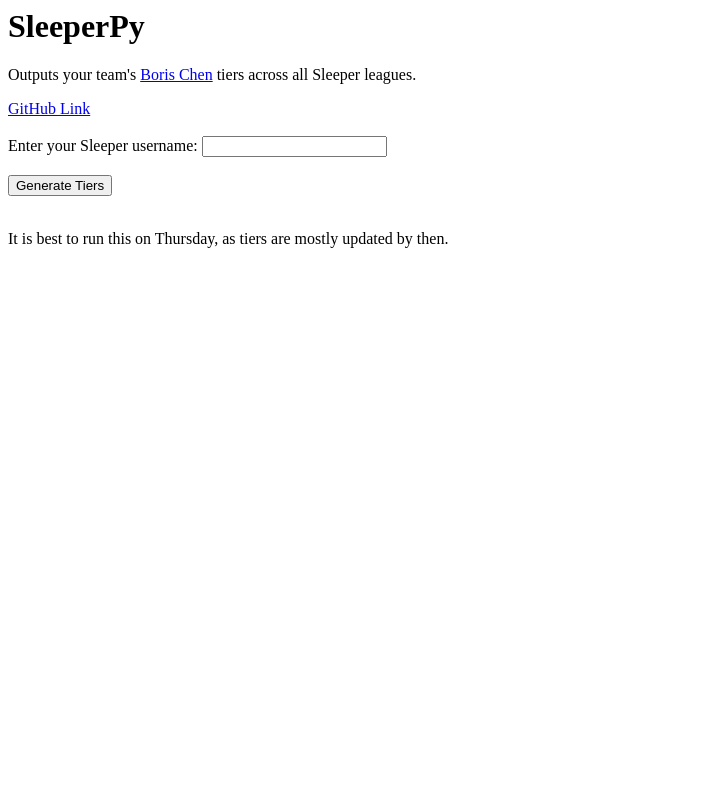
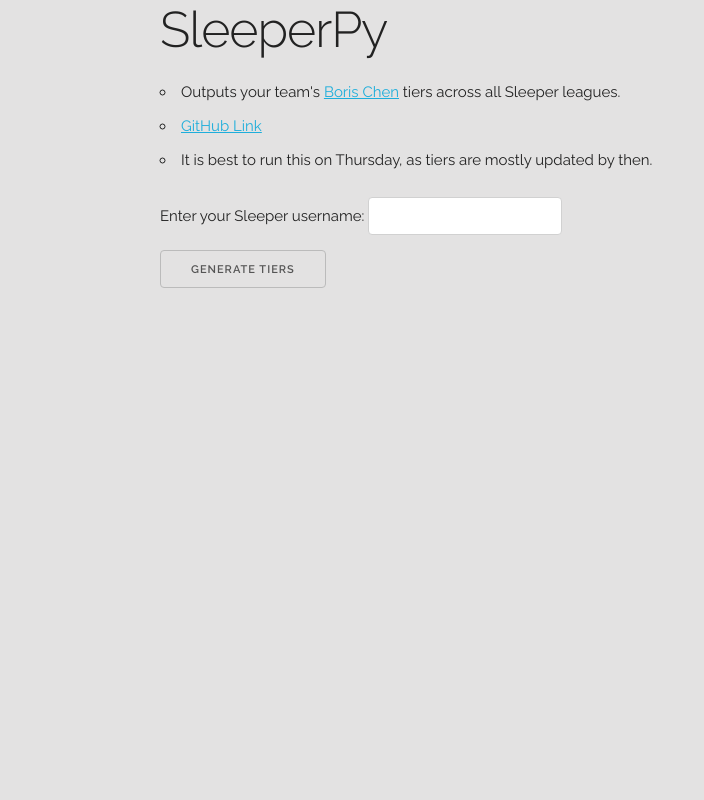
Before and after one commit to wbollock/sleeperPy, a PHP site: page / in a window 1280 px wide. Shown: the whole page, without its empty margins (0-704 px from the left). Run offline with PHP 8.4, Linux system fonts and the light colour scheme.

Commit message:
better index.php styling

```diff
--- /dev/null
+++ b/css/skeleton.css
@@ -0,0 +1,418 @@
+/*
+* Skeleton V2.0.4
+* Copyright 2014, Dave Gamache
+* www.getskeleton.com
+* Free to use under the MIT license.
+* http://www.opensource.org/licenses/mit-license.php
+* 12/29/2014
+*/
+
+
+/* Table of contents
+––––––––––––––––––––––––––––––––––––––––––––––––––
+- Grid
+- Base Styles
+- Typography
+- Links
+- Buttons
+- Forms
+- Lists
+- Code
+- Tables
+- Spacing
+- Utilities
+- Clearing
+- Media Queries
+*/
+
+
+/* Grid
+–––––––––––––––––––––––––––––––––––––––––––––––––– */
+.container {
+  position: relative;
+  width: 100%;
+  max-width: 960px;
+  margin: 0 auto;
+  padding: 0 20px;
+  box-sizing: border-box; }
+.column,
+.columns {
+  width: 100%;
+  float: left;
+  box-sizing: border-box; }
+
+/* For devices larger than 400px */
+@media (min-width: 400px) {
+  .container {
+    width: 85%;
+    padding: 0; }
+}
+
+/* For devices larger than 550px */
+@media (min-width: 550px) {
+  .container {
+    width: 80%; }
+  .column,
+  .columns {
+    margin-left: 4%; }
+  .column:first-child,
+  .columns:first-child {
+    margin-left: 0; }
+
+  .one.column,
+  .one.columns                    { width: 4.66666666667%; }
+  .two.columns                    { width: 13.3333333333%; }
+  .three.columns                  { width: 22%;            }
+  .four.columns                   { width: 30.6666666667%; }
+  .five.columns                   { width: 39.3333333333%; }
+  .six.columns                    { width: 48%;            }
+  .seven.columns                  { width: 56.6666666667%; }
+  .eight.columns                  { width: 65.3333333333%; }
+  .nine.columns                   { width: 74.0%;          }
+  .ten.columns                    { width: 82.6666666667%; }
+  .eleven.columns                 { width: 91.3333333333%; }
+  .twelve.columns                 { width: 100%; margin-left: 0; }
+
+  .one-third.column               { width: 30.6666666667%; }
+  .two-thirds.column              { width: 65.3333333333%; }
+
+  .one-half.column                { width: 48%; }
+
+  /* Offsets */
+  .offset-by-one.column,
+  .offset-by-one.columns          { margin-left: 8.66666666667%; }
+  .offset-by-two.column,
+  .offset-by-two.columns          { margin-left: 17.3333333333%; }
+  .offset-by-three.column,
+  .offset-by-three.columns        { margin-left: 26%;            }
+  .offset-by-four.column,
+  .offset-by-four.columns         { margin-left: 34.6666666667%; }
+  .offset-by-five.column,
+  .offset-by-five.columns         { margin-left: 43.3333333333%; }
+  .offset-by-six.column,
+  .offset-by-six.columns          { margin-left: 52%;            }
+  .offset-by-seven.column,
+  .offset-by-seven.columns        { margin-left: 60.6666666667%; }
+  .offset-by-eight.column,
+  .offset-by-eight.columns        { margin-left: 69.3333333333%; }
+  .offset-by-nine.column,
+  .offset-by-nine.columns         { margin-left: 78.0%;          }
+  .offset-by-ten.column,
+  .offset-by-ten.columns          { margin-left: 86.6666666667%; }
+  .offset-by-eleven.column,
+  .offset-by-eleven.columns       { margin-left: 95.3333333333%; }
+
+  .offset-by-one-third.column,
+  .offset-by-one-third.columns    { margin-left: 34.6666666667%; }
+  .offset-by-two-thirds.column,
+  .offset-by-two-thirds.columns   { margin-left: 69.3333333333%; }
+
+  .offset-by-one-half.column,
+  .offset-by-one-half.columns     { margin-left: 52%; }
+
+}
+
+
+/* Base Styles
+–––––––––––––––––––––––––––––––––––––––––––––––––– */
+/* NOTE
+html is set to 62.5% so that all the REM measurements throughout Skeleton
+are based on 10px sizing. So basically 1.5rem = 15px :) */
+html {
+  font-size: 62.5%; }
+body {
+  font-size: 1.5em; /* currently ems cause chrome bug misinterpreting rems on body element */
+  line-height: 1.6;
+  font-weight: 400;
+  font-family: "Raleway", "HelveticaNeue", "Helvetica Neue", Helvetica, Arial, sans-serif;
+  color: #222; }
+
+
+/* Typography
+–––––––––––––––––––––––––––––––––––––––––––––––––– */
+h1, h2, h3, h4, h5, h6 {
+  margin-top: 0;
+  margin-bottom: 2rem;
+  font-weight: 300; }
+h1 { font-size: 4.0rem; line-height: 1.2;  letter-spacing: -.1rem;}
+h2 { font-size: 3.6rem; line-height: 1.25; letter-spacing: -.1rem; }
+h3 { font-size: 3.0rem; line-height: 1.3;  letter-spacing: -.1rem; }
+h4 { font-size: 2.4rem; line-height: 1.35; letter-spacing: -.08rem; }
+h5 { font-size: 1.8rem; line-height: 1.5;  letter-spacing: -.05rem; }
+h6 { font-size: 1.5rem; line-height: 1.6;  letter-spacing: 0; }
+
+/* Larger than phablet */
+@media (min-width: 550px) {
+  h1 { font-size: 5.0rem; }
+  h2 { font-size: 4.2rem; }
+  h3 { font-size: 3.6rem; }
+  h4 { font-size: 3.0rem; }
+  h5 { font-size: 2.4rem; }
+  h6 { font-size: 1.5rem; }
+}
+
+p {
+  margin-top: 0; }
+
+
+/* Links
+–––––––––––––––––––––––––––––––––––––––––––––––––– */
+a {
+  color: #1EAEDB; }
+a:hover {
+  color: #0FA0CE; }
+
+
+/* Buttons
+–––––––––––––––––––––––––––––––––––––––––––––––––– */
+.button,
+button,
+input[type="submit"],
+input[type="reset"],
+input[type="button"] {
+  display: inline-block;
+  height: 38px;
+  padding: 0 30px;
+  color: #555;
+  text-align: center;
+  font-size: 11px;
+  font-weight: 600;
+  line-height: 38px;
+  letter-spacing: .1rem;
+  text-transform: uppercase;
+  text-decoration: none;
+  white-space: nowrap;
+  background-color: transparent;
+  border-radius: 4px;
+  border: 1px solid #bbb;
+  cursor: pointer;
+  box-sizing: border-box; }
+.button:hover,
+button:hover,
+input[type="submit"]:hover,
+input[type="reset"]:hover,
+input[type="button"]:hover,
+.button:focus,
+button:focus,
+input[type="submit"]:focus,
+input[type="reset"]:focus,
+input[type="button"]:focus {
+  color: #333;
+  border-color: #888;
+  outline: 0; }
+.button.button-primary,
+button.button-primary,
+input[type="submit"].button-primary,
+input[type="reset"].button-primary,
+input[type="button"].button-primary {
+  color: #FFF;
+  background-color: #33C3F0;
+  border-color: #33C3F0; }
+.button.button-primary:hover,
+button.button-primary:hover,
+input[type="submit"].button-primary:hover,
+input[type="reset"].button-primary:hover,
+input[type="button"].button-primary:hover,
+.button.button-primary:focus,
+button.button-primary:focus,
+input[type="submit"].button-primary:focus,
+input[type="reset"].button-primary:focus,
+input[type="button"].button-primary:focus {
+  color: #FFF;
+  background-color: #1EAEDB;
+  border-color: #1EAEDB; }
+
+
+/* Forms
+–––––––––––––––––––––––––––––––––––––––––––––––––– */
+input[type="email"],
+input[type="number"],
+input[type="search"],
+input[type="text"],
+input[type="tel"],
+input[type="url"],
+input[type="password"],
+textarea,
+select {
+  height: 38px;
+  padding: 6px 10px; /* The 6px vertically centers text on FF, ignored by Webkit */
+  background-color: #fff;
+  border: 1px solid #D1D1D1;
+  border-radius: 4px;
+  box-shadow: none;
+  box-sizing: border-box; }
+/* Removes awkward default styles on some inputs for iOS */
+input[type="email"],
+input[type="number"],
+input[type="search"],
+input[type="text"],
+input[type="tel"],
+input[type="url"],
+input[type="password"],
+textarea {
+  -webkit-appearance: none;
+     -moz-appearance: none;
+          appearance: none; }
+textarea {
+  min-height: 65px;
+  padding-top: 6px;
+  padding-bottom: 6px; }
+input[type="email"]:focus,
+input[type="number"]:focus,
+input[type="search"]:focus,
+input[type="text"]:focus,
+input[type="tel"]:focus,
+input[type="url"]:focus,
+input[type="password"]:focus,
+textarea:focus,
+select:focus {
+  border: 1px solid #33C3F0;
+  outline: 0; }
+label,
+legend {
+  display: block;
+  margin-bottom: .5rem;
+  font-weight: 600; }
+fieldset {
+  padding: 0;
+  border-width: 0; }
+input[type="checkbox"],
+input[type="radio"] {
+  display: inline; }
+label > .label-body {
+  display: inline-block;
+  margin-left: .5rem;
+  font-weight: normal; }
+
+
+/* Lists
+–––––––––––––––––––––––––––––––––––––––––––––––––– */
+ul {
+  list-style: circle inside; }
+ol {
+  list-style: decimal inside; }
+ol, ul {
+  padding-left: 0;
+  margin-top: 0; }
+ul ul,
+ul ol,
+ol ol,
+ol ul {
+  margin: 1.5rem 0 1.5rem 3rem;
+  font-size: 90%; }
+li {
+  margin-bottom: 1rem; }
+
+
+/* Code
+–––––––––––––––––––––––––––––––––––––––––––––––––– */
+code {
+  padding: .2rem .5rem;
+  margin: 0 .2rem;
+  font-size: 90%;
+  white-space: nowrap;
+  background: #F1F1F1;
+  border: 1px solid #E1E1E1;
+  border-radius: 4px; }
+pre > code {
+  display: block;
+  padding: 1rem 1.5rem;
+  white-space: pre; }
+
+
+/* Tables
+–––––––––––––––––––––––––––––––––––––––––––––––––– */
+th,
+td {
+  padding: 12px 15px;
+  text-align: left;
+  border-bottom: 1px solid #E1E1E1; }
+th:first-child,
+td:first-child {
+  padding-left: 0; }
+th:last-child,
+td:last-child {
+  padding-right: 0; }
+
+
+/* Spacing
+–––––––––––––––––––––––––––––––––––––––––––––––––– */
+button,
+.button {
+  margin-bottom: 1rem; }
+input,
+textarea,
+select,
+fieldset {
+  margin-bottom: 1.5rem; }
+pre,
+blockquote,
+dl,
+figure,
+table,
+p,
+ul,
+ol,
+form {
+  margin-bottom: 2.5rem; }
+
+
+/* Utilities
+–––––––––––––––––––––––––––––––––––––––––––––––––– */
+.u-full-width {
+  width: 100%;
+  box-sizing: border-box; }
+.u-max-full-width {
+  max-width: 100%;
+  box-sizing: border-box; }
+.u-pull-right {
+  float: right; }
+.u-pull-left {
+  float: left; }
+
+
+/* Misc
+–––––––––––––––––––––––––––––––––––––––––––––––––– */
+hr {
+  margin-top: 3rem;
+  margin-bottom: 3.5rem;
+  border-width: 0;
+  border-top: 1px solid #E1E1E1; }
+
+
+/* Clearing
+–––––––––––––––––––––––––––––––––––––––––––––––––– */
+
+/* Self Clearing Goodness */
+.container:after,
+.row:after,
+.u-cf {
+  content: "";
+  display: table;
+  clear: both; }
+
+
+/* Media Queries
+–––––––––––––––––––––––––––––––––––––––––––––––––– */
+/*
+Note: The best way to structure the use of media queries is to create the queries
+near the relevant code. For example, if you wanted to change the styles for buttons
+on small devices, paste the mobile query code up in the buttons section and style it
+there.
+*/
+
+
+/* Larger than mobile */
+@media (min-width: 400px) {}
+
+/* Larger than phablet (also point when grid becomes active) */
+@media (min-width: 550px) {}
+
+/* Larger than tablet */
+@media (min-width: 750px) {}
+
+/* Larger than desktop */
+@media (min-width: 1000px) {}
+
+/* Larger than Desktop HD */
+@media (min-width: 1200px) {}
--- a/index.php
+++ b/index.php
@@ -1,4 +1,15 @@
 <html>
+<head>
+        <meta charset="utf-8">
+        <title>SleeperPy</title>
+        <meta name="author" content="Will bollock">
+        <link rel="stylesheet" href="tiers/style.css">
+        <link rel="stylesheet" href="css/normalize.css">
+         <link rel="stylesheet" href="css/skeleton.css">
+         <link href="//fonts.googleapis.com/css?family=Raleway:400,300,600" rel="stylesheet" type="text/css">
+         <meta name="viewport" content="width=device-width, initial-scale=1">
+        <!-- https://codepen.io/alassetter/pen/cyrfB -->
+</head>
 <body>
 
 <?php
@@ -23,21 +34,28 @@ if(isset($_POST['submit'])){ //check if form was submitted
 
 
 <form action="" method="post">
+<div class="container">
+<div class="row">
 <h1>SleeperPy</h1>
-<p>Outputs your team's <a href="http://www.borischen.co/">Boris Chen</a> tiers across all Sleeper leagues. </p>
-<a href="https://github.com/wbollock/sleeperPy">GitHub Link</a>
-<br>
-<br>
+
+<ul>
+    <li>Outputs your team's <a href="http://www.borischen.co/">Boris Chen</a> tiers across all Sleeper leagues.</li>
+    <li><a href="https://github.com/wbollock/sleeperPy">GitHub Link</a></li>
+    <li>It is best to run this on Thursday, as tiers are mostly updated by then.</li>
+</ul>
+
 Enter your Sleeper username: <input type="text" name="name">
-<br>
 <br>
 <input type="submit" name="submit" value="Generate Tiers">
 
 <br>
 <br>
-<p>It is best to run this on Thursday, as tiers are mostly updated by then.</p>
+
 
 </form>
+</div>
+    </div>
+  </div>
 
 
 
```
Also changed, not shown: Skeleton-2.0.4/index.html (added, +46 -0 lines), README.md, Skeleton-2.0.4/images/favicon.png (added), css/normalize.css (added).
